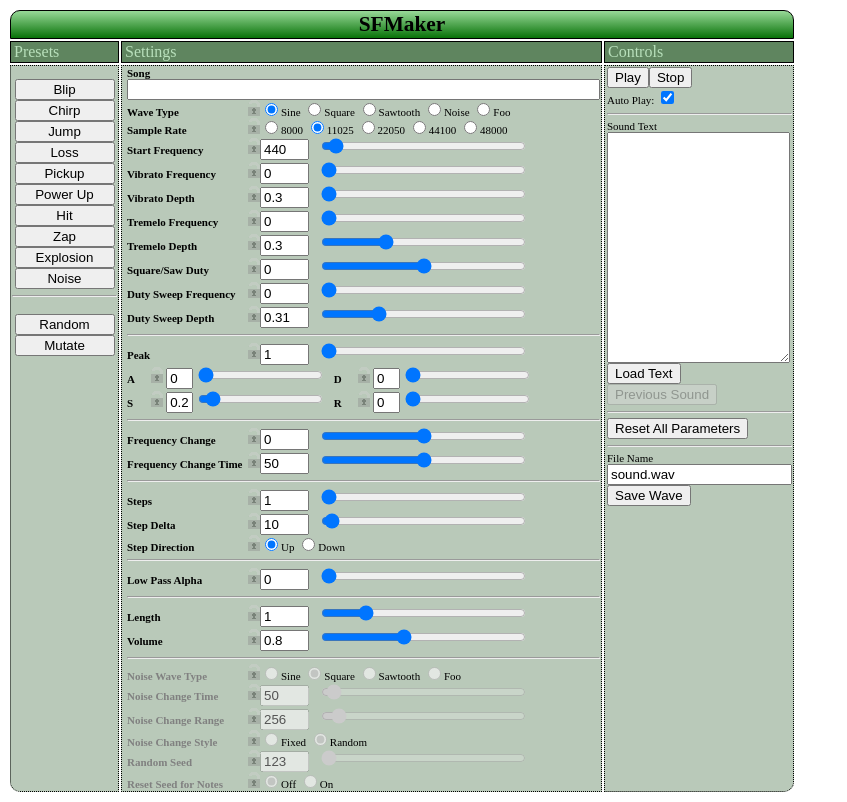
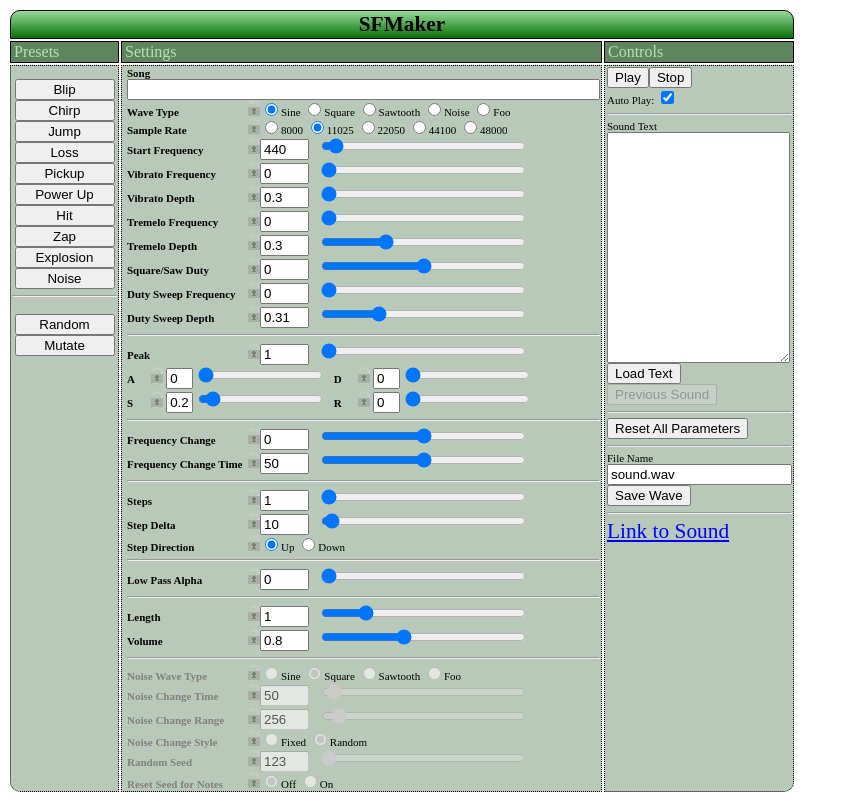
Before and after one commit to DougHaber/sfMaker, a plain HTML site: page index.html in a window 1280 px wide. Shown: the whole page, without its empty margins (0-847 px from the left). Drawn offline with Linux system fonts and the light colour scheme.

Commit message:
Add back a "Link to Sound"
Felt bad about removing functionality, so add it back in an alternate
form. It is just a link that gets updated every time the sound
changes.  A more modern way would be to do this with `#` which can be
updated in place instead of page parameters, but for now this gets the
job done.

```diff
--- a/SFDesigner.css
+++ b/SFDesigner.css
@@ -94,3 +94,12 @@ span.labelSmall {
     font-weight: bold;
     width: 2.2em;
 }
+
+a#soundLink {
+    font-size: 16pt;
+    color: blue;
+}
+
+a#soundLink:visited {
+    color: blue;
+}
--- a/SFDesigner.js
+++ b/SFDesigner.js
@@ -47,6 +47,10 @@ function SFDesigner(parentNode, attrib) {
     this.table.className = 'SFDesigner';
     this._createHeadingRow();
 
+    this.soundLink = document.createElement('a'); // Link to the current sound
+    this.soundLink.id = 'soundLink';
+    this.soundLink.innerHTML = 'Link to Sound';
+
     this.tableTR = this.table.insertRow(2);
     this._createLeftPresetSection();
     this._createParameterSection();
@@ -56,6 +60,7 @@ function SFDesigner(parentNode, attrib) {
     this._initModeUI();
 
     this.readPageParameters();
+    this.updateSoundLink();
 
     this.parentNode.appendChild(this.table);
 };
@@ -385,6 +390,9 @@ SFDesigner.prototype._createSaveSection = function() {
     this.saveSection.appendChild(this.fileName);
     this._createButton(this.saveSection, 'Save Wave', function() { self.saveWave() },
                        { title: 'shortcut: CTRL+S' });
+
+    this.saveSection.appendChild(document.createElement('hr'));
+    this.saveSection.appendChild(this.soundLink);
 };
 
 
@@ -500,7 +508,7 @@ SFDesigner.prototype.loadDefaults = function() {
 };
 
 
-SFDesigner.prototype.generateLink = function() {
+SFDesigner.prototype.updateSoundLink = function() {
     var p = this.readParams();
     var soundText = this.sfmaker.generateSoundText(p);
     var link = document.location.href.replace(/[\?\#].*$/, '');
@@ -509,7 +517,8 @@ SFDesigner.prototype.generateLink = function() {
         link += "?sound=" + encodeURIComponent(soundText);
     }
 
-    return (link);
+    console.log("HREF=",link);
+    this.soundLink.href = link;
 };
 
 
@@ -1454,6 +1463,8 @@ SFDesigner.prototype._updateSoundText = function(p, noHistory) {
 
         this.previousSoundButton.disabled = false;
     }
+
+    this.updateSoundLink();
 };
 
 
```
